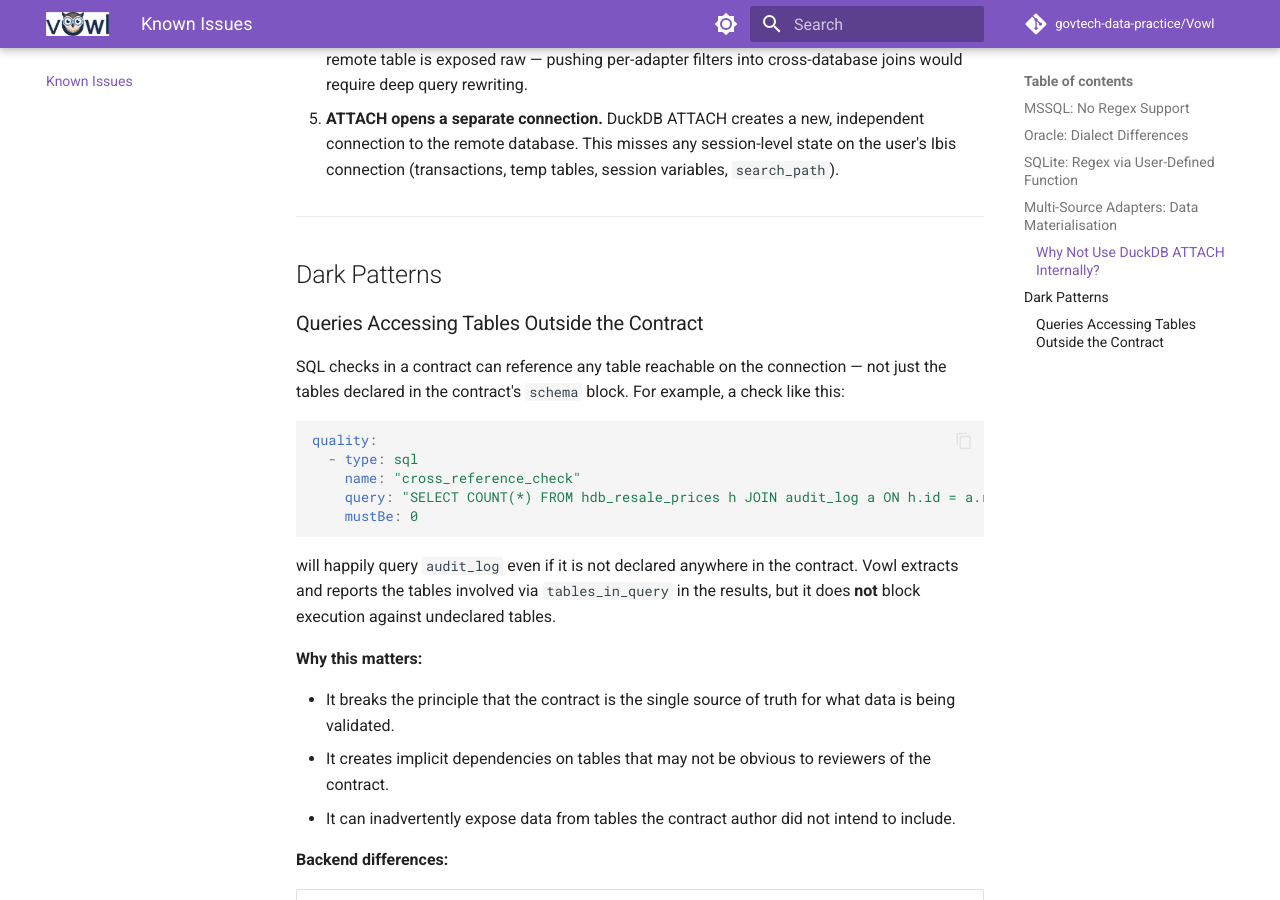
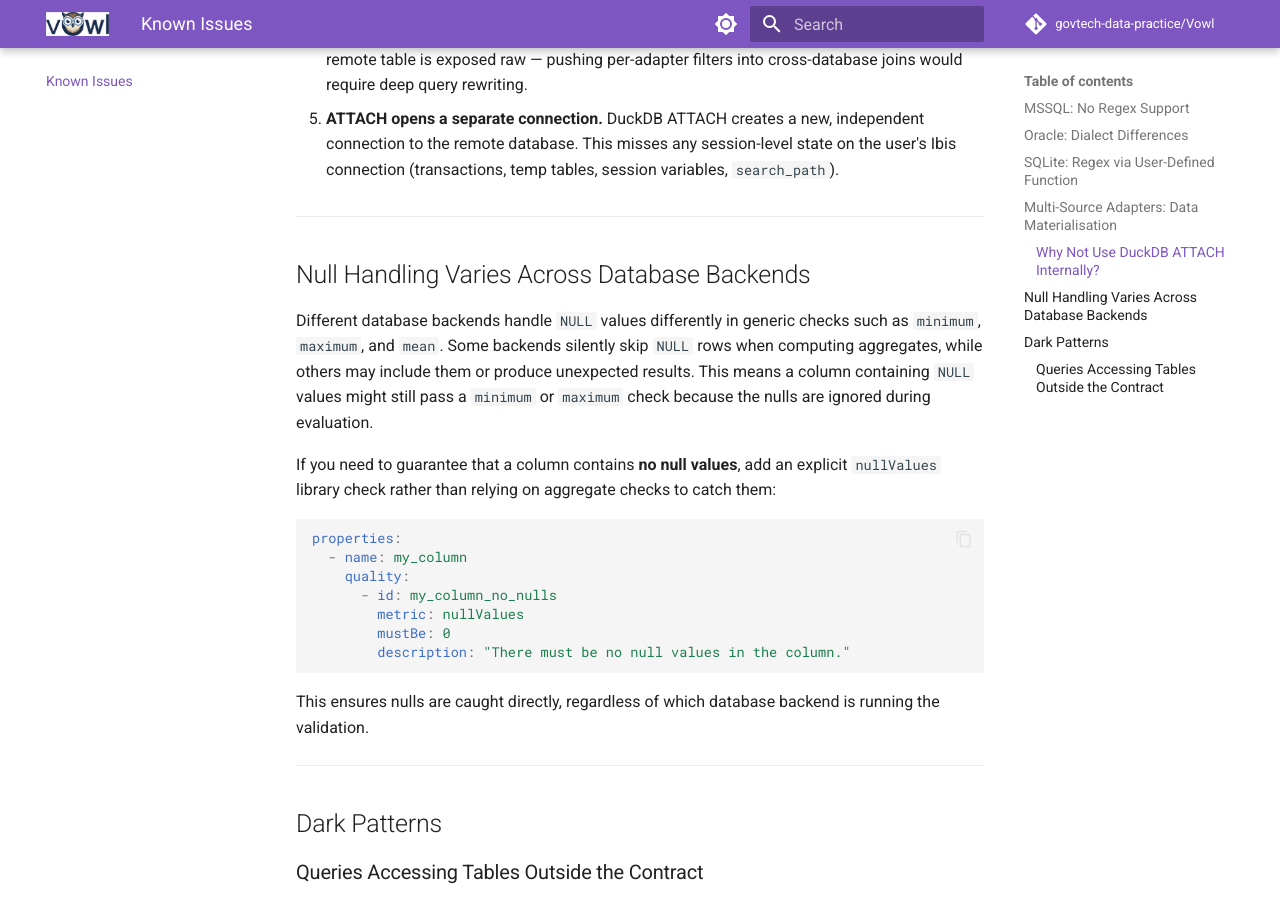
Before and after one commit to govtech-data-practice/vowl, an MkDocs documentation site: the page built from docs/known-issues.md, in a window 1280 px wide and 900 px high, scrolled down 2271 px. Built offline with MkDocs 1.6.1 and Material for MkDocs 9.7.7, drawn with Linux system fonts in a browser that asks for light colours; comment, search, counter and statistics services are not loaded.

Commit message:
Update to Readme, Changelog and Known Issues

````diff
--- a/docs/known-issues.md
+++ b/docs/known-issues.md
@@ -63,6 +63,26 @@ The `MultiSourceSQLExecutor` materialises tables via Arrow instead of using Duck
 
 ---
 
+## Null Handling Varies Across Database Backends
+
+Different database backends handle `NULL` values differently in generic checks such as `minimum`, `maximum`, and `mean`. Some backends silently skip `NULL` rows when computing aggregates, while others may include them or produce unexpected results. This means a column containing `NULL` values might still pass a `minimum` or `maximum` check because the nulls are ignored during evaluation.
+
+If you need to guarantee that a column contains **no null values**, add an explicit `nullValues` library check rather than relying on aggregate checks to catch them:
+
+```yaml
+properties:
+  - name: my_column
+    quality:
+      - id: my_column_no_nulls
+        metric: nullValues
+        mustBe: 0
+        description: "There must be no null values in the column."
+```
+
+This ensures nulls are caught directly, regardless of which database backend is running the validation.
+
+---
+
 ## Dark Patterns
 
 ### Queries Accessing Tables Outside the Contract
````
Also changed, not shown: CHANGELOG.md (+10 -3 lines).
